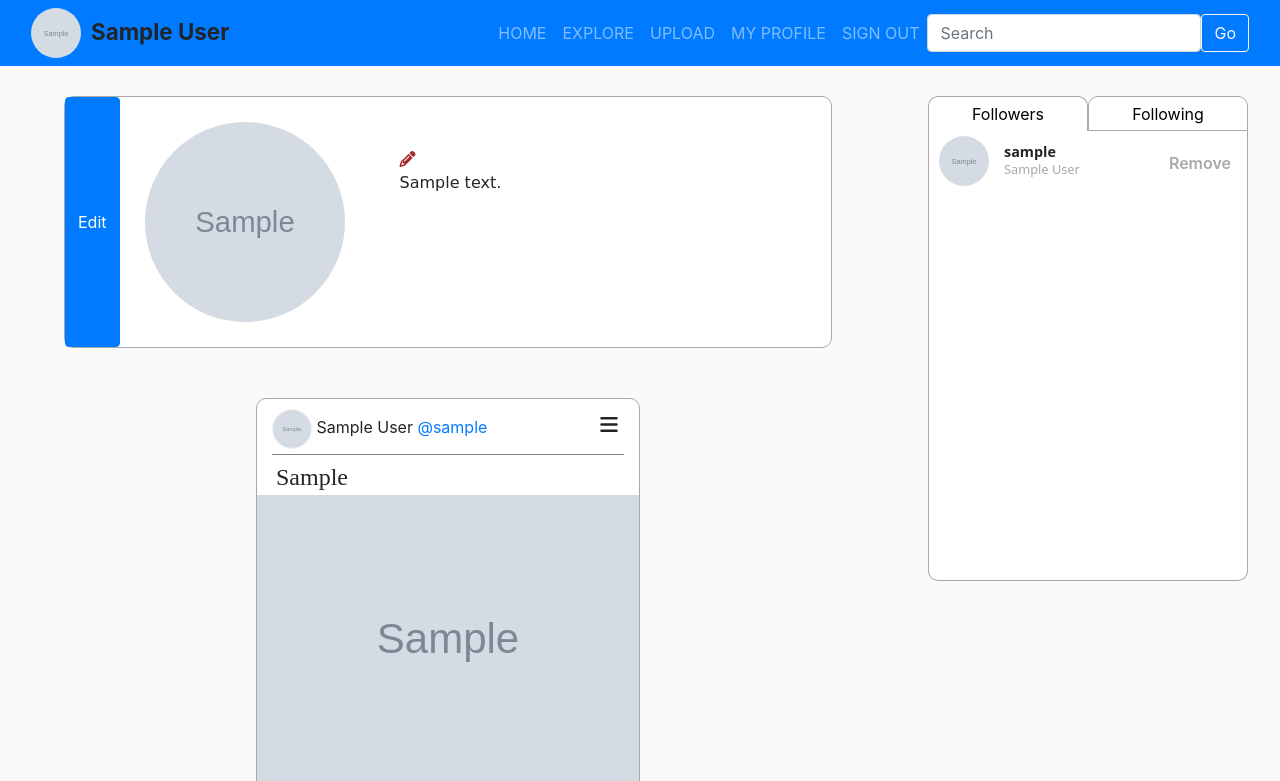
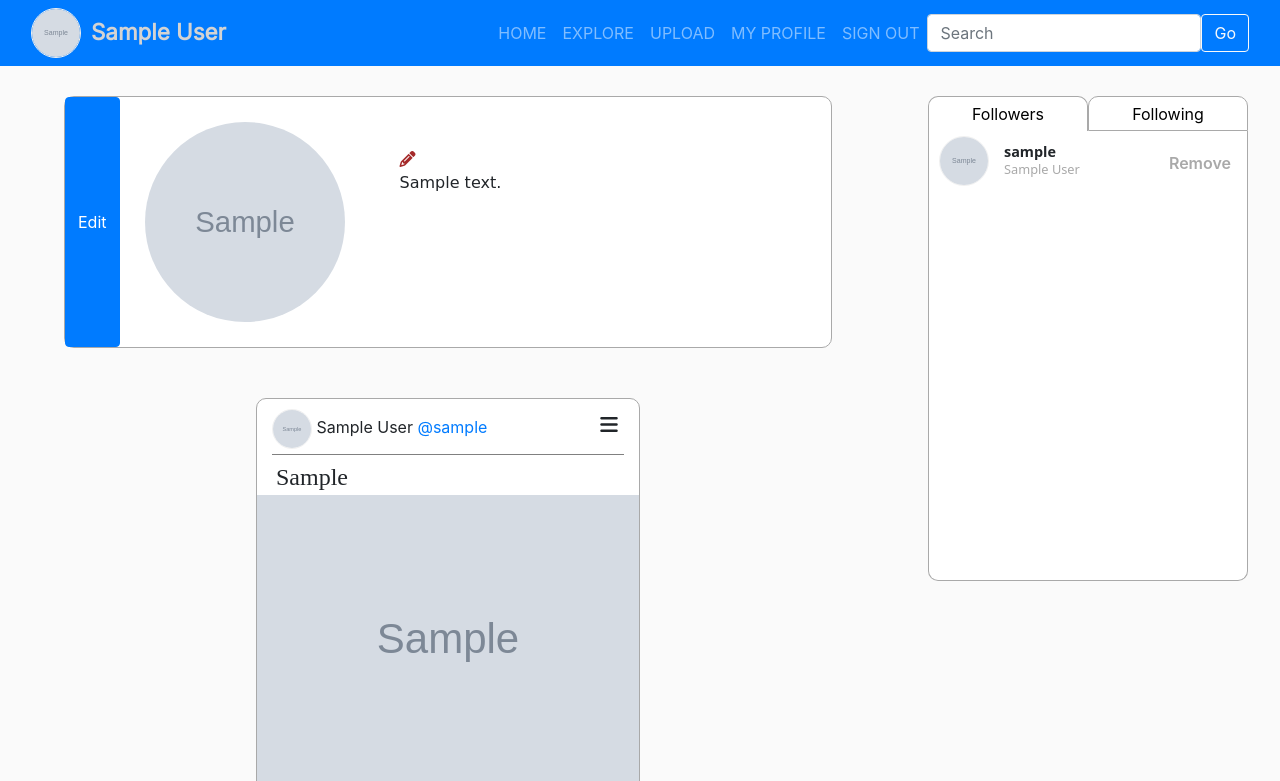
Before and after one commit to mayankR1999/travelpedia, a Django app: page /user/profile/1 in a window 1280 px wide. Shown: the top 781 px of the page. Run offline with Django 3.2, Linux system fonts and the light colour scheme; a user stored in the database is signed in; tables that the repository leaves empty hold one stand-in row (values such as "Sample post"); grey boxes marked "Sample" are stand-in pictures; some libraries are stand-ins or nearby versions.

Commit message:
Design changes and Removed some errors
At profile page, removed error of logged user's avatar not showing
on navigation bar and removed error of follow button showing
irrespective of following or not in each post of profile page.
Added some borders to avatars

```diff
--- a/main/views.py
+++ b/main/views.py
@@ -14,6 +14,7 @@ def userFeed(request):
     user_details = UserDetails.objects.get(pk = request.user)
 
     context = {
+        'is_profile_page': False,
         'posts': process_likes_and_avatars(all_posts),
         'info': {
             'followers': user_details.followers.all(),
@@ -72,15 +73,16 @@ def show_user_profile(request, id):
     user_details = UserDetails.objects.get(pk = user)
 
     context = {
+        'is_profile_page': True,
         'posts': process_likes_and_avatars(user_posts),
         'info': {
             'user': user_details.user,
-            'dp': user_details.display_picture,
+            'dp': user_details.display_picture,     # avatar of user whose profile is being viewed
             'user_description': user_details.user_description,
             'followers': getOverviewDetails(user_details.followers.all()),
             'following': getOverviewDetails(user_details.following.all())
         },
-        'avatar': user_details.display_picture
+        'avatar': UserDetails.objects.get(pk = request.user).display_picture      # avatar of user logged in
     }
 
     return render(request, "user-profile.html", context)
--- a/static/classes.css
+++ b/static/classes.css
@@ -99,8 +99,10 @@ span.registration-entries{
 }
 
 .topbar-username{
-  font-weight: bold;
-  font-size: 140%;
+  color: lightgrey;
+  font-size: 1.4em;
+  font-weight: 600;
+  font-family: 'Inter';
   margin: 0px 0px 3px 10px;
 }
 
--- a/templates/navbar.html
+++ b/templates/navbar.html
@@ -1,6 +1,6 @@
 <nav class="navbar navbar-expand-lg navbar-dark bg-primary sticky-top my-topbar">
     <div class="container-fluid">
-        <img src="{{avatar.url}}" style="border-radius: 25px;" height="50px" width="50px">
+        <img src="{{avatar.url}}" style="border: 1.5px rgb(240, 240, 240) solid; border-radius: 25px;" height="50px" width="50px">
         <span class="topbar-username">
             {{ user.first_name }} {{ user.last_name }}
         </span>
--- a/templates/posts-scrolling-layout.html
+++ b/templates/posts-scrolling-layout.html
@@ -20,10 +20,15 @@
                     </div>
                 {% else %}
                     <!------------------Refer this for future use------------>
-                    {% if post.owner in info.following %}
-                    <style>.custom-follow-button{display: none;}</style>
+                    {% if is_profile_page %}
+                        <style>
+                            .custom-follow-button{display: none;}
+                            .show-following-or-not{display: none;}
+                        </style>
+                    {% elif post.owner in info.following %}
+                        <style>.custom-follow-button{display: none;}</style>
                     {% else %}
-                    <style>.show-following-or-not{display: none;}</style>
+                        <style>.show-following-or-not{display: none;}</style>
                     {% endif %}
                     <!------------------------------------------------------->
                     <button style="float: right;" class="custom-follow-button" data-catid="{{post.owner.id}}" id="follow{{post.owner.id}}">Follow</button>
--- a/templates/user-profile.html
+++ b/templates/user-profile.html
@@ -93,7 +93,7 @@
         <div class="followers-list" id="follower-list">
             {% for follower, follower_avatar in info.followers %}
                 <div class="my-connection-card" id="follower-card{{follower.id}}">
-                    <img src="{{follower_avatar.url}}" alt="Error!" style="border-radius: 25px;" height="50px" width="50px">
+                    <img src="{{follower_avatar.url}}" alt="Error!" style="border: 1.5px rgb(240, 240, 240) solid; border-radius: 25px;" height="50px" width="50px">
                     <div style="padding: 0px 40px 0px 15px; overflow:hidden; width: 60%">
                         <div class="user-name">
                             {{follower.username}}
@@ -114,7 +114,7 @@
         <div class="following-list" id="following-list">
             {% for following, following_avatar in info.following %}
                 <div class="my-connection-card" id="following-card{{following.id}}">
-                    <img src="{{following_avatar.url}}" alt="Error!" style="border-radius: 25px;" height="50px" width="50px">
+                    <img src="{{following_avatar.url}}" alt="Error!" style="border: 1.5px rgb(240, 240, 240) solid; border-radius: 25px;" height="50px" width="50px">
                     <div style="padding: 0px 40px 0px 15px; overflow:hidden; width: 60%">
                         <div class="user-name">{{following.username}}</div>
                         <div class="title-name">{{following.first_name}} {{following.last_name}}</div>
```
